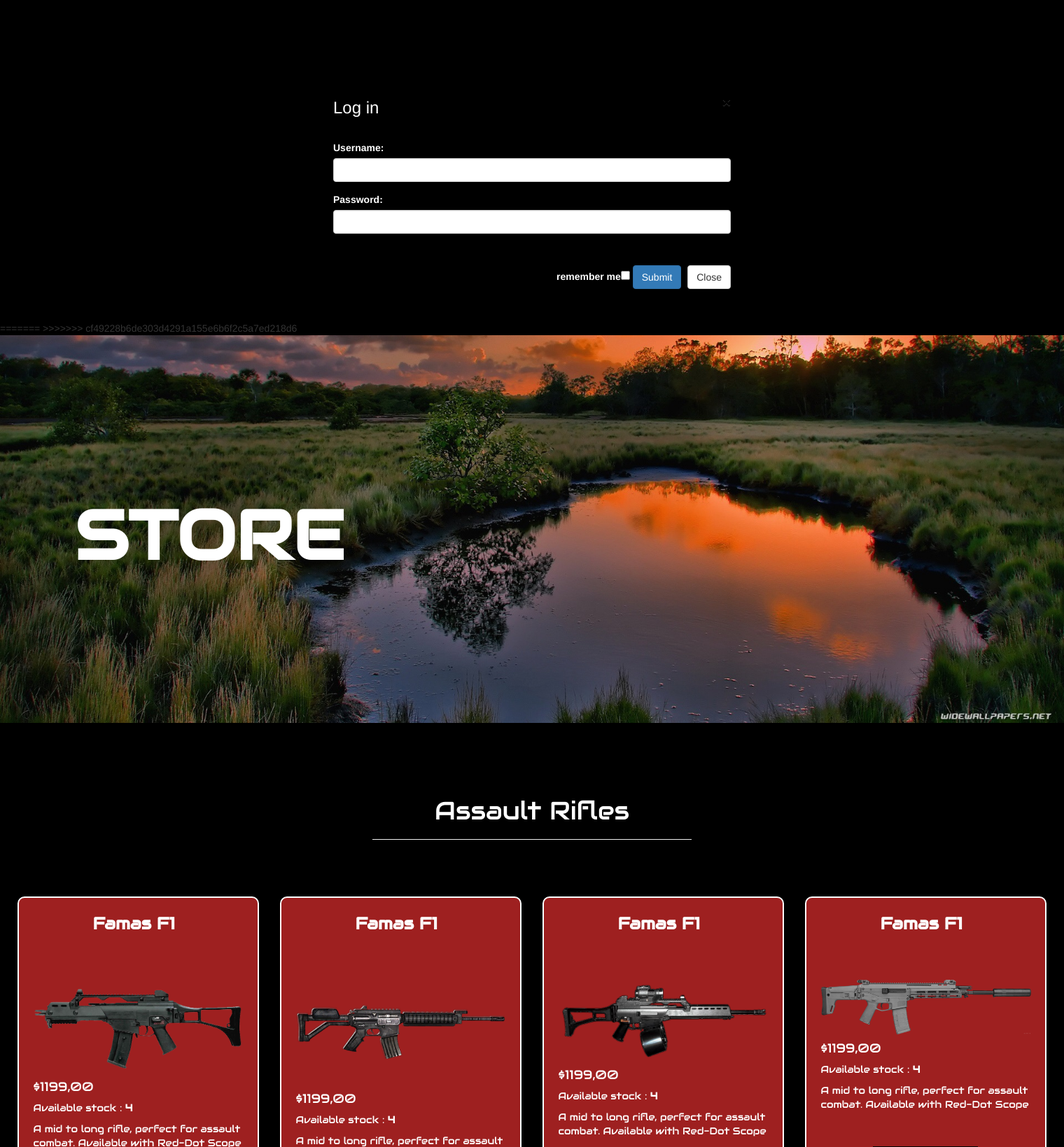
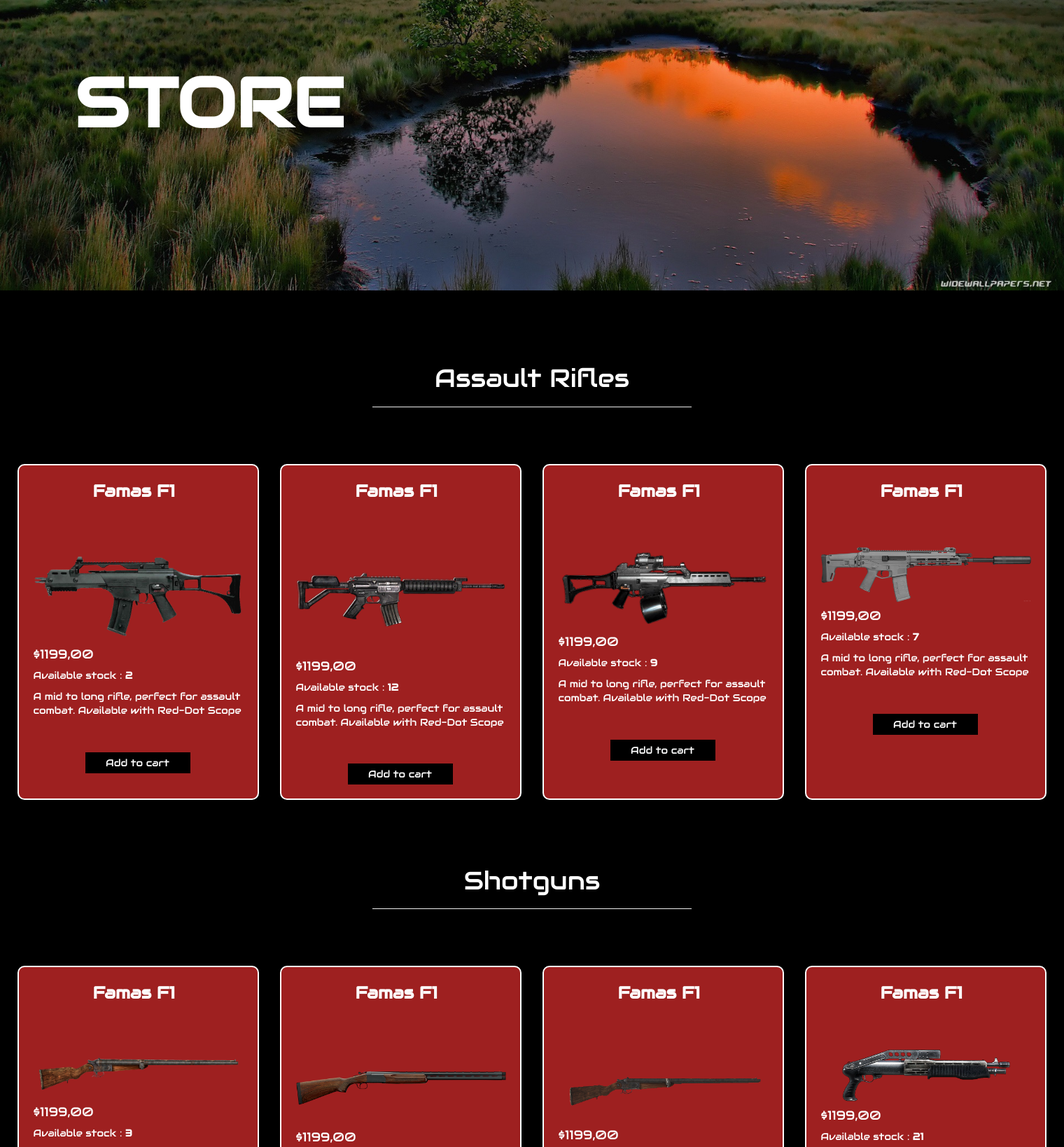
Before and after one commit to YassinOufkir/acme-webshop, a PHP site: page /store.php in a window 1520 px wide. Shown: the part 200-1839 px from the top of the page at 70% size. Run offline with PHP 8.4, Linux system fonts and the light colour scheme; some libraries are stand-ins or nearby versions.

Commit message:
shoppin cart

```diff
--- a/store.php
+++ b/store.php
@@ -35,10 +35,7 @@
 			</div>
 		</div>
 		<div class="modal fade" id="login" tabindex="-1" role="dialog" aria-labelledby="exampleModalLabel">
-<<<<<<< HEAD
 
-=======
->>>>>>> cf49228b6de303d4291a155e6b6f2c5a7ed218d6
   <div class="modal-dialog"  role="document">
     <div class="modal-content" id="logwindow">
       <div class="modal-header">
@@ -74,12 +71,20 @@
       </div>
       <form name="login" method="post" action="login.php">
       <div class="modal-body">
+          <div class="form-group" id="shoppingproductss">
+          	<h4>Your Products</h4>
+            <img src="img/Rifle/rifle1.png" width="100" height="40" class=" miniproducts img-responsive">
+            <img src="img/Rifle/rifle3.png" width="100" height="40" class=" miniproducts img-responsive">
+            <img src="img/Shotguns/shotgun3.png" width="100" height="40" class=" miniproducts img-responsive">
+             </div>
+             <div>
+             <input  class="buttonproducts" type="submit" name="submit" value="Add to cart">
+            <input  class="buttonproducts" type="submit" name="submit" value="Add to cart">
+            <input  class="buttonproducts" type="submit" name="submit" value="Add to cart">
+
+             </div>
           <div class="form-group">
 
-          </div>
-          <div class="form-group">
-            <label for="text" class="control-label">Password:</label>
-            <input name="password" type="password" class="form-control" id="recipient-name">
           </div>
       </div>
       <div class="modal-footer">
@@ -90,38 +95,13 @@
     </div>
   </div>
 </div>
-<<<<<<< HEAD
 
-			<div class="modal-dialog"  role="document">
-				<div class="modal-content" id="logwindow">
-					<div class="modal-header">
-						<button type="button" class="close" data-dismiss="modal" aria-label="Close"><span aria-hidden="true">&times;</span></button>
-						<h3 class="modal-title" id="exampleModalLabel">Log in</h3>
-					</div>
-					<form name="login" method="post" action="login.php">
-						<div class="modal-body">
-							<div class="form-group">
-								<label for="recipient-name" class="control-label">Username:</label>
-								<input name="username" type="text" class="form-control" id="recipient-name">
-							</div>
-							<div class="form-group">
-								<label for="text" class="control-label">Password:</label>
-								<input name="password" type="password" class="form-control" id="recipient-name">
-							</div>
-						</div>
-						<div class="modal-footer">
-							<label for="text" class="control-label">remember me</label><input type="checkbox" name="rememberme" value="false">
-							<button type="button" class="btn btn-primary">Submit</button>
-							<button type="button" class="btn btn-default" data-dismiss="modal">Close</button>
-						</div>
-					</form>
-				</div>
-			</div>
+
+
+
+
 		</div>
 
-=======
-		</div>
->>>>>>> cf49228b6de303d4291a155e6b6f2c5a7ed218d6
 		<div id="header" class="row">
 			<div id="logo">
 				<h1><b>STORE</b></h1>
@@ -150,7 +130,7 @@
 						<img src="img/Rifle/rifle1.png" width="300" height="122" class="img-responsive">
 						<div class="weps">
 							<h4>$1199,00</h4>
-							<p>Available stock : <b>4</b></p>
+							<p>Available stock : <b>2</b></p>
 							<p>A mid to long rifle, perfect for assault combat. Available with Red-Dot Scope</p>
 						</div>
 						<div class="sbutton">
@@ -164,7 +144,7 @@
 						<img src="img/Rifle/rifle2.png" width="300" height="122" class="img-responsive">
 						<div class="weps">
 							<h4>$1199,00</h4>
-							<p>Available stock : <b>4</b></p>
+							<p>Available stock : <b>12</b></p>
 							<p>A mid to long rifle, perfect for assault combat. Available with Red-Dot Scope</p>
 						</div>
 						<div class="sbutton">
@@ -178,7 +158,7 @@
 						<img src="img/Rifle/rifle3.png" width="300" height="122" class="img-responsive">
 						<div class="weps">
 							<h4>$1199,00</h4>
-							<p>Available stock : <b>4</b></p>
+							<p>Available stock : <b>9</b></p>
 							<p>A mid to long rifle, perfect for assault combat. Available with Red-Dot Scope</p>
 						</div>
 						<div class="sbutton">
@@ -192,7 +172,7 @@
 						<img src="img/Rifle/rifle4.png" width="300" height="122" class="img-responsive">
 						<div class="weps">
 							<h4>$1199,00</h4>
-							<p>Available stock : <b>4</b></p>
+							<p>Available stock : <b>7</b></p>
 							<p>A mid to long rifle, perfect for assault combat. Available with Red-Dot Scope</p>
 						</div>
 						<div class="sbutton">
@@ -214,7 +194,7 @@
 						<img src="img/Shotguns/shotgun1.png" width="300" height="122" class="img-responsive">
 						<div class="weps">
 							<h4>$1199,00</h4>
-							<p>Available stock : <b>4</b></p>
+							<p>Available stock : <b>3</b></p>
 							<p>A mid to long rifle, perfect for assault combat. Available with Red-Dot Scope</p>
 						</div>
 						<div class="sbutton">
@@ -228,7 +208,7 @@
 						<img src="img/Shotguns/shotgun2.png" width="300" height="122" class="img-responsive">
 						<div class="weps">
 							<h4>$1199,00</h4>
-							<p>Available stock : <b>4</b></p>
+							<p>Available stock : <b>3</b></p>
 							<p>A mid to long rifle, perfect for assault combat. Available with Red-Dot Scope</p>
 						</div>
 						<div class="sbutton">
@@ -242,7 +222,7 @@
 						<img src="img/Shotguns/shotgun3.png" width="300" height="122" class="img-responsive">
 						<div class="weps">
 							<h4>$1199,00</h4>
-							<p>Available stock : <b>4</b></p>
+							<p>Available stock : <b>15</b></p>
 							<p>A mid to long rifle, perfect for assault combat. Available with Red-Dot Scope</p>
 						</div>
 						<div class="sbutton">
@@ -256,7 +236,7 @@
 						<img src="img/Shotguns/shotgun4.png" width="300" height="122" class="img-responsive">
 						<div class="weps">
 							<h4>$1199,00</h4>
-							<p>Available stock : <b>4</b></p>
+							<p>Available stock : <b>21</b></p>
 							<p>A mid to long rifle, perfect for assault combat. Available with Red-Dot Scope</p>
 						</div>
 						<div class="sbutton">
--- a/storestyle.css
+++ b/storestyle.css
@@ -196,9 +196,17 @@
 
 
 
-#slider{
-
-
+.miniproducts{
+	display:inline-block;
+	background-color:white;
+	height:40px;
+	width:100px;
+}
+#shoppingproducts{
+	background-color:white;
+}
+.buttonproducts{
+	display:inline-block;
 }
 .headertext{
 	margin-top:5%;
```
Also changed, not shown: index.php (+5 -56 lines), style.css (+4 -4 lines).
